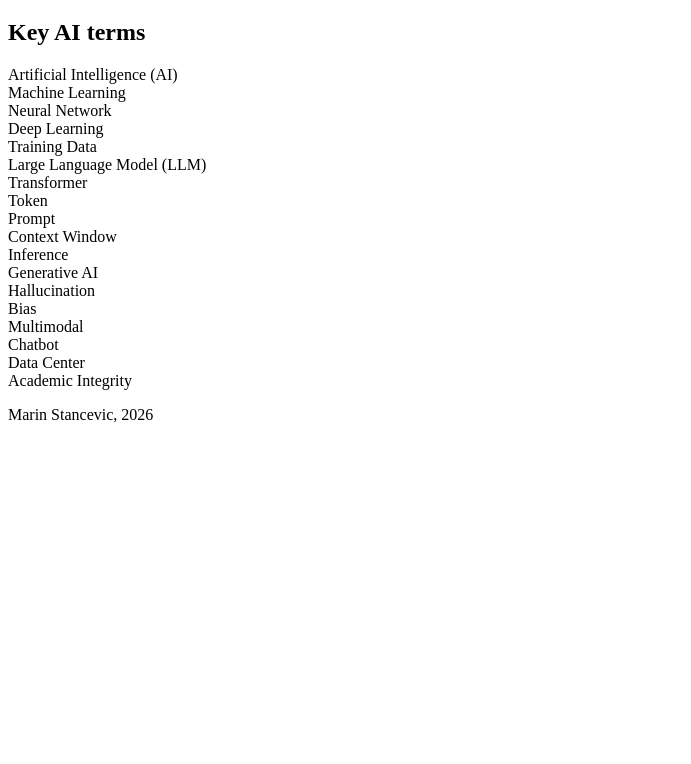
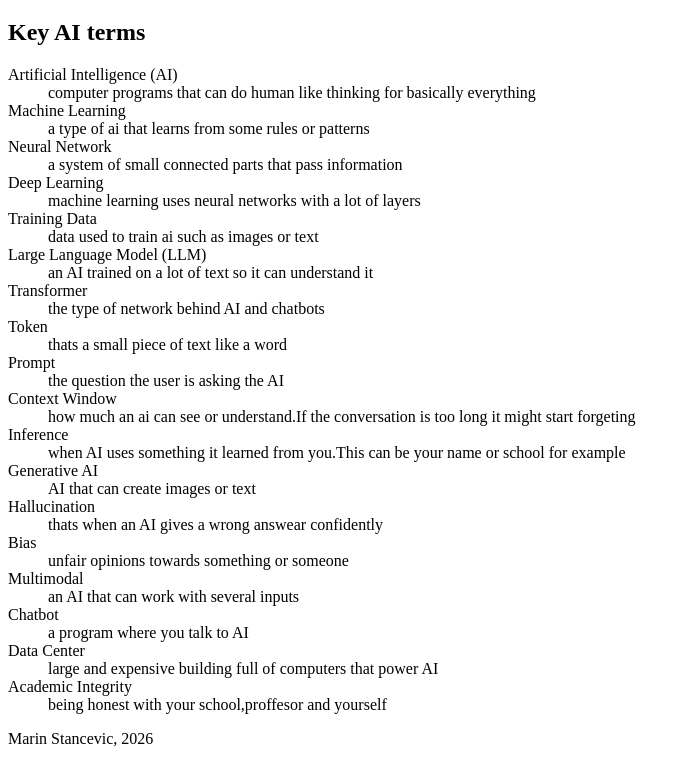
Before and after one commit to ms8449/iste140-project2, a plain HTML site: page glossary.html in a window 1280 px wide. Shown: the part 219-983 px from the top of the page, without its empty margins (0-691 px from the left). Before the commit the page ends 800 px from the top, so only its background shows below. Drawn offline with Linux system fonts and the light colour scheme.

```diff
--- a/glossary.html
+++ b/glossary.html
@@ -28,58 +28,58 @@
                 <h2>Key AI terms</h2>
                 <dl>
                     <dt>Artificial Intelligence (AI)</dt>
-                    <dd></dd>
+                    <dd>computer programs that can do human like thinking for basically everything</dd>
 
                     <dt>Machine Learning</dt>
-                    <dd></dd>
+                    <dd>a type of ai that learns from some rules or patterns</dd>
 
                     <dt>Neural Network</dt>
-                    <dd></dd>
+                    <dd>a system of small connected parts that pass information</dd>
 
                     <dt>Deep Learning</dt>
-                    <dd></dd>
+                    <dd>machine learning uses neural networks with a lot of layers</dd>
 
                     <dt>Training Data</dt>
-                    <dd></dd>
+                    <dd>data used to train ai such as images or text</dd>
 
                     <dt>Large Language Model (LLM)</dt>
-                    <dd></dd>
+                    <dd>an AI trained on a lot of text so it can understand it</dd>
 
                     <dt>Transformer</dt>
-                    <dd></dd>
+                    <dd>the type of network behind AI and chatbots</dd>
 
                     <dt>Token</dt>
-                    <dd></dd>
+                    <dd>thats a small piece of text like a word</dd>
 
                     <dt>Prompt</dt>
-                    <dd></dd>
+                    <dd>the question the user is asking the AI</dd>
 
                     <dt>Context Window</dt>
-                    <dd></dd>
+                    <dd>how much an ai can see or understand.If the conversation is too long it might start forgeting</dd>
 
                     <dt>Inference</dt>
-                    <dd></dd>
+                    <dd>when AI uses something it learned from you.This can be your name or school for example</dd>
 
                     <dt>Generative AI</dt>
-                    <dd></dd>
+                    <dd>AI that can create images or text</dd>
 
                     <dt>Hallucination</dt>
-                    <dd></dd>
+                    <dd>thats when an AI gives a wrong answear confidently</dd>
 
                     <dt>Bias</dt>
-                    <dd></dd>
+                    <dd>unfair opinions towards something or someone</dd>
 
                     <dt>Multimodal</dt>
-                    <dd></dd>
+                    <dd>an AI that can work with several inputs </dd>
 
                     <dt>Chatbot</dt>
-                    <dd></dd>
+                    <dd>a program where you talk to AI</dd>
 
                     <dt>Data Center</dt>
-                    <dd></dd>
+                    <dd>large and expensive building full of computers that power AI</dd>
 
                     <dt>Academic Integrity</dt>
-                    <dd></dd>
+                    <dd>being honest with your school,proffesor and yourself</dd>
                 </dl>
             </section>
         </main>
```
Also changed, not shown: references.html (+25 -0 lines).
